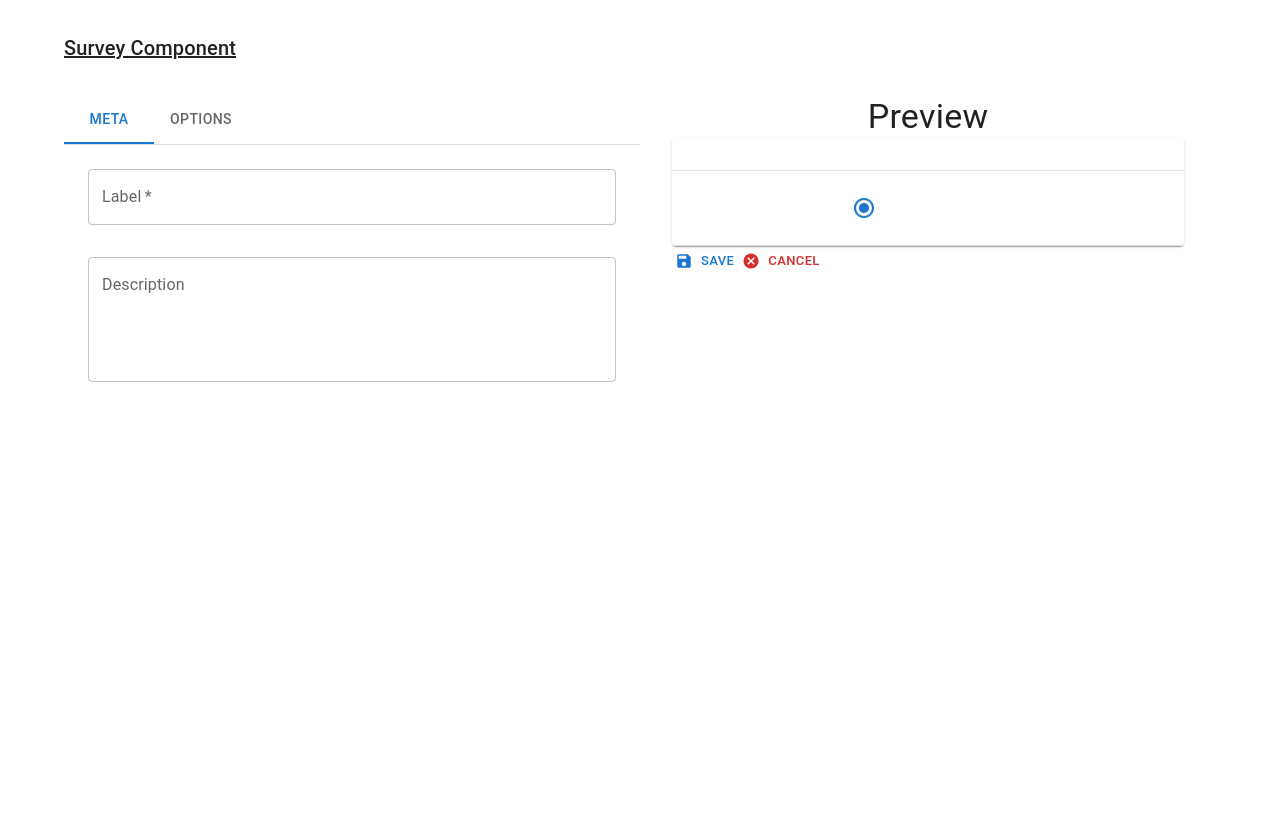
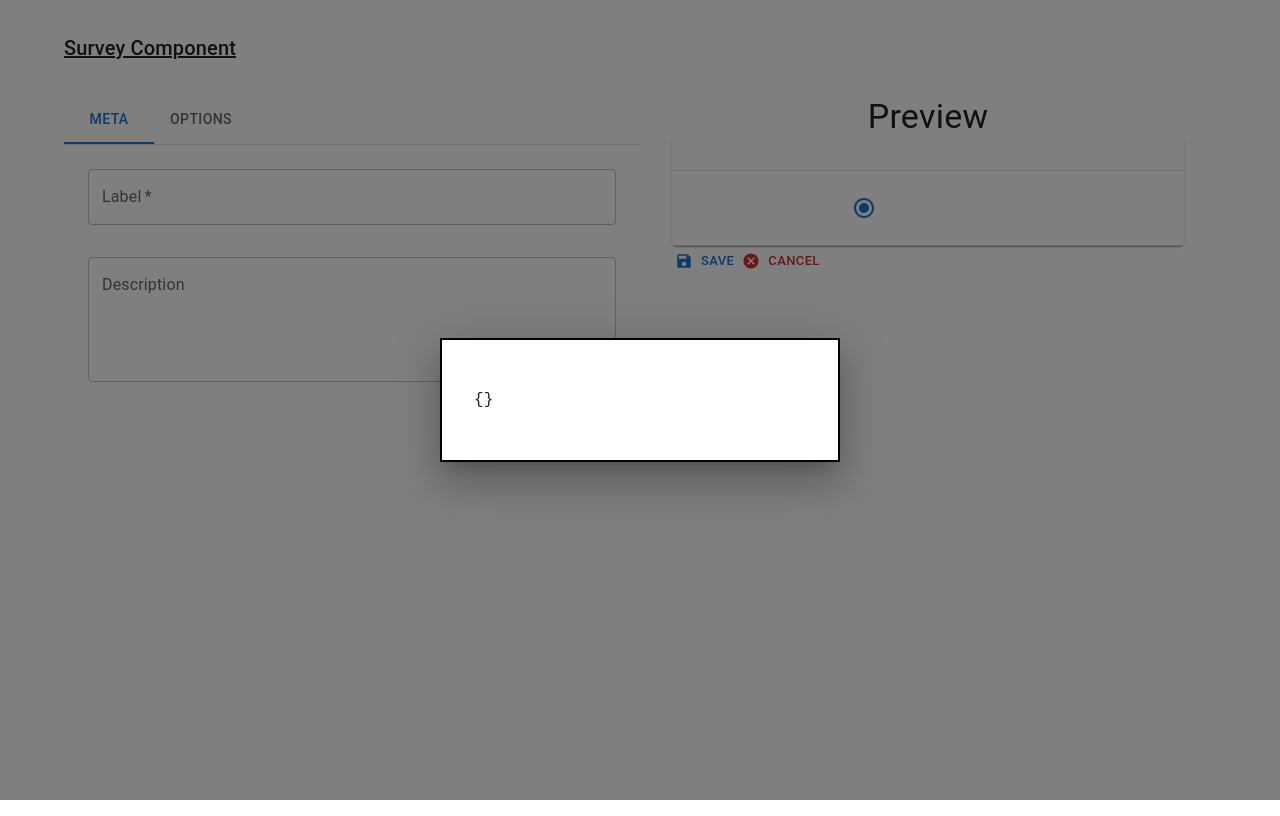
Before and after one commit to RockSide-TectorInc/surveyer, a React (Create React App) app: page / in a window 1280 px wide. Both pictures are taken after a click on the button "SAVE". Built offline with nearby package versions, Linux system fonts and the light colour scheme.

Commit message:
Hoist Integrator Form State

```diff
--- a/src/App.tsx
+++ b/src/App.tsx
@@ -20,14 +20,17 @@ import {FieldCreatable} from "./implementation/FieldCreatable";
 import {Option} from "./interfaces/Option";
 import useComponentUtils from "./hooks/useComponentUtils";
 import OptionWrapper from "./components/OptionWrapper";
-import Integrator from "./components/Integrator";
+import Integrator, {IntegratorMap} from "./components/Integrator";
+import AppModal from "./components/common/AppModal";
 
 function App() {
     const [field, setField] = useState<Field>({label: "", desc: ""});
     const [questions, setQuestions] = useState<Option[]>([{label: ""}]);
     const [answers, setAnswers] = useState<Option[]>([{label: ""}]);
 
-    const [message, setMessage, handleClose, activeTab, setActiveTab] = useComponentUtils();
+    const [form, setForm] = useState<IntegratorMap>({});
+
+    const [message, setMessage, handleClose, activeTab, setActiveTab, open, setOpen] = useComponentUtils();
     const handleSetActiveTab = (event: React.SyntheticEvent, newValue: number) => {
         if (newValue > 0 && !field.label.trim()) {
             setMessage("Please add a label to the survey options.")
@@ -84,10 +87,10 @@ function App() {
                                 </Typography>
                             </Tooltip>
 
-                            <Integrator meta={questions} radios={answers}/>
+                            <Integrator meta={questions} radios={answers} form={form} setForm={setForm}/>
 
                             <Box sx={{display: "flex", flexDirection: "row"}} rowGap={4}>
-                                <Button size="small" startIcon={<Save/>}>Save</Button>
+                                <Button size="small" startIcon={<Save/>} onClick={() => setOpen(true)}>Save</Button>
                                 <Button size="small" startIcon={<Cancel/>} variant={"text"}
                                         color={"error"}>Cancel</Button>
                             </Box>
@@ -106,6 +109,10 @@ function App() {
                 message={message}
             />
 
+            <AppModal setOpen={setOpen} open={open}>
+                <pre>{JSON.stringify(form)}</pre>
+            </AppModal>
+
         </Container>
     );
 }
--- a/src/components/Integrator.tsx
+++ b/src/components/Integrator.tsx
@@ -5,18 +5,16 @@ import IntegratorRow from "./IntegratorRow";
 
 type IntegratorProps = {
     meta: Option[];
-    radios: Option[]
+    radios: Option[],
+    form: IntegratorMap,
+    setForm: ((value: (((prevState: IntegratorMap) => IntegratorMap) | IntegratorMap)) => void)
 };
 
-interface Map {
+export interface IntegratorMap {
     [key: string]: string;
 }
 
-const Integrator = ({meta, radios}: IntegratorProps) => {
-    const [form, setForm] = useState<Map>({});
-
-    console.log("Form", form);
-
+const Integrator = ({meta, radios, form, setForm}: IntegratorProps) => {
     return (
         <Box component={Paper}>
             <Table sx={{minWidth: "100%"}} aria-label="Integrator">
--- /dev/null
+++ b/src/components/common/AppModal.tsx
@@ -0,0 +1,29 @@
+import {Box, Modal, ModalProps} from '@mui/material';
+import React from 'react';
+
+const style = {
+    position: 'absolute' as 'absolute',
+    top: '50%',
+    left: '50%',
+    transform: 'translate(-50%, -50%)',
+    width: 400,
+    bgcolor: 'background.paper',
+    border: '2px solid #000',
+    boxShadow: 24,
+    p: 4,
+};
+
+type AppModalProps = { setOpen: (state: boolean) => void } & ModalProps;
+
+const AppModal = ({children, open, setOpen}: AppModalProps) => {
+    const handleClose = () => setOpen(false);
+    return (
+        <Modal open={open} onClose={handleClose}>
+            <Box sx={style}>
+                {children}
+            </Box>
+        </Modal>
+    );
+};
+
+export default AppModal;
--- a/src/hooks/useComponentUtils.ts
+++ b/src/hooks/useComponentUtils.ts
@@ -1,6 +1,6 @@
 import React, {useState} from 'react';
 
-const useComponentUtils: () => [string, (value: (((prevState: string) => string) | string)) => void, (event: (React.SyntheticEvent | Event), reason?: string) => void, number, (value: (((prevState: number) => number) | number)) => void] = () => {
+const useComponentUtils: () => [string, ((value: (((prevState: string) => string) | string)) => void), ((event: (React.SyntheticEvent | Event), reason?: string) => void), number, ((value: (((prevState: number) => number) | number)) => void), boolean, ((value: (((prevState: boolean) => boolean) | boolean)) => void)] = () => {
     const [message, setMessage] = useState<string>("");
     const handleClose = (event: React.SyntheticEvent | Event, reason?: string) => {
         if (reason === 'clickaway') {
@@ -9,7 +9,8 @@ const useComponentUtils: () => [string, (value: (((prevState: string) => string)
         setMessage("");
     }
     const [activeTab, setActiveTab] = React.useState(0);
-    return [message, setMessage, handleClose, activeTab, setActiveTab];
+    const [open, setOpen] = useState(false);
+    return [message, setMessage, handleClose, activeTab, setActiveTab, open, setOpen];
 };
 
 export default useComponentUtils;
```
